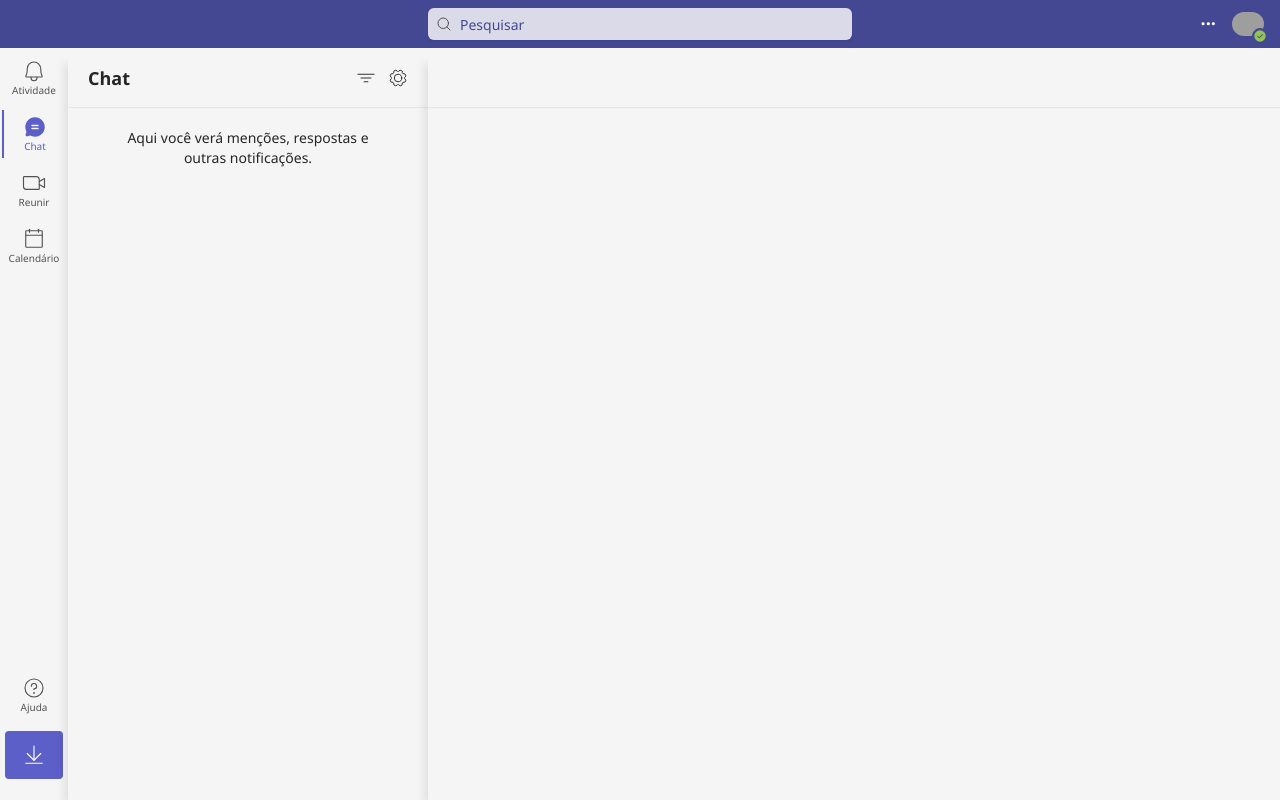
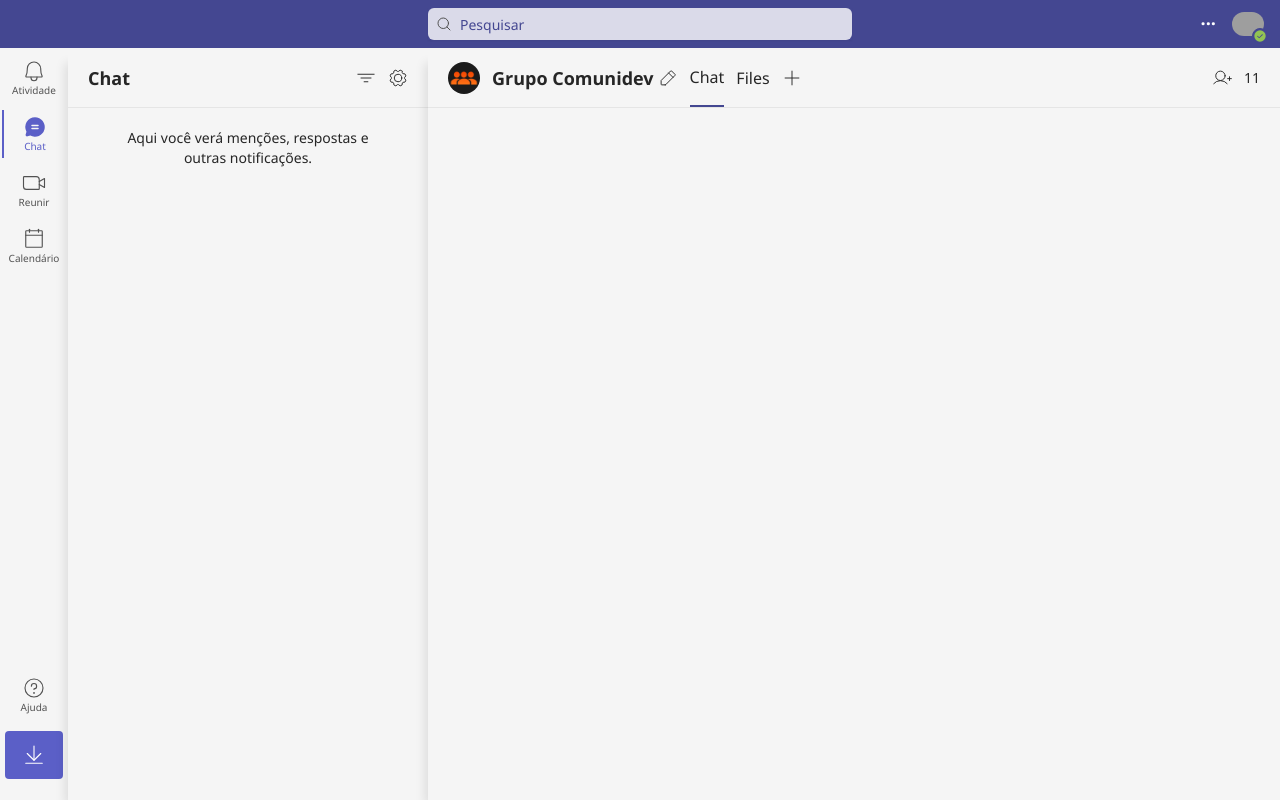
Before and after one commit to papilon087/clone-microsoft-teams, a React (Vite) app: page / in a window 1280 px wide. Built offline with nearby package versions, Linux system fonts and the light colour scheme; grey boxes are pictures that could not be loaded.

Commit message:
feat:component finish

```diff
--- a/src/components/Chat.tsx
+++ b/src/components/Chat.tsx
@@ -1,9 +1,35 @@
+import { PencilSimple, Plus, UserPlus } from "phosphor-react";
+import comunidev_profile from "../assets/comunidev_profile.png";
+
 export function Chat() {
   return (
     // Final 30 min
     <div className="flex-1 shadow-[-8px_10px_10px_-5px_rgba(0,0,0,0.1)] overflow-hidden">
       <div className="flex flex-col w-full h-full overflow-hidden">
-        <div className="flex w-full h-[60px] items-center justify-between px-5 border-b border-neutral-200"></div>
+        <div className="flex w-full h-[60px] items-center justify-between px-5 border-b border-neutral-200">
+          <div className="flex gap-3 items-center justify-center h-full">
+            <div className="w-8 h-8 rounded-full flex items-center justify-center relative overflow-hidden ">
+              <img src={comunidev_profile} alt="Logotipo Comunidev" />
+            </div>
+            <div className="flex gap-1 items-center justify-center">
+              <h2 className="text-lg font-bold">Grupo Comunidev</h2>
+              <PencilSimple size={20} weight="light" />
+            </div>
+
+            <div className="flex h-full items-center border-b-2 border-indigo-800">
+              <p>Chat</p>
+            </div>
+
+            <div className="flex h-full items-center">
+              <p>Files</p>
+            </div>
+            <Plus size={20} weight="light" />
+          </div>
+          <div className="flex justify-center gap-3">
+            <UserPlus size={20} weight="light" />
+            <span className="text-sm">11</span>
+          </div>
+        </div>
       </div>
     </div>
   );
```
